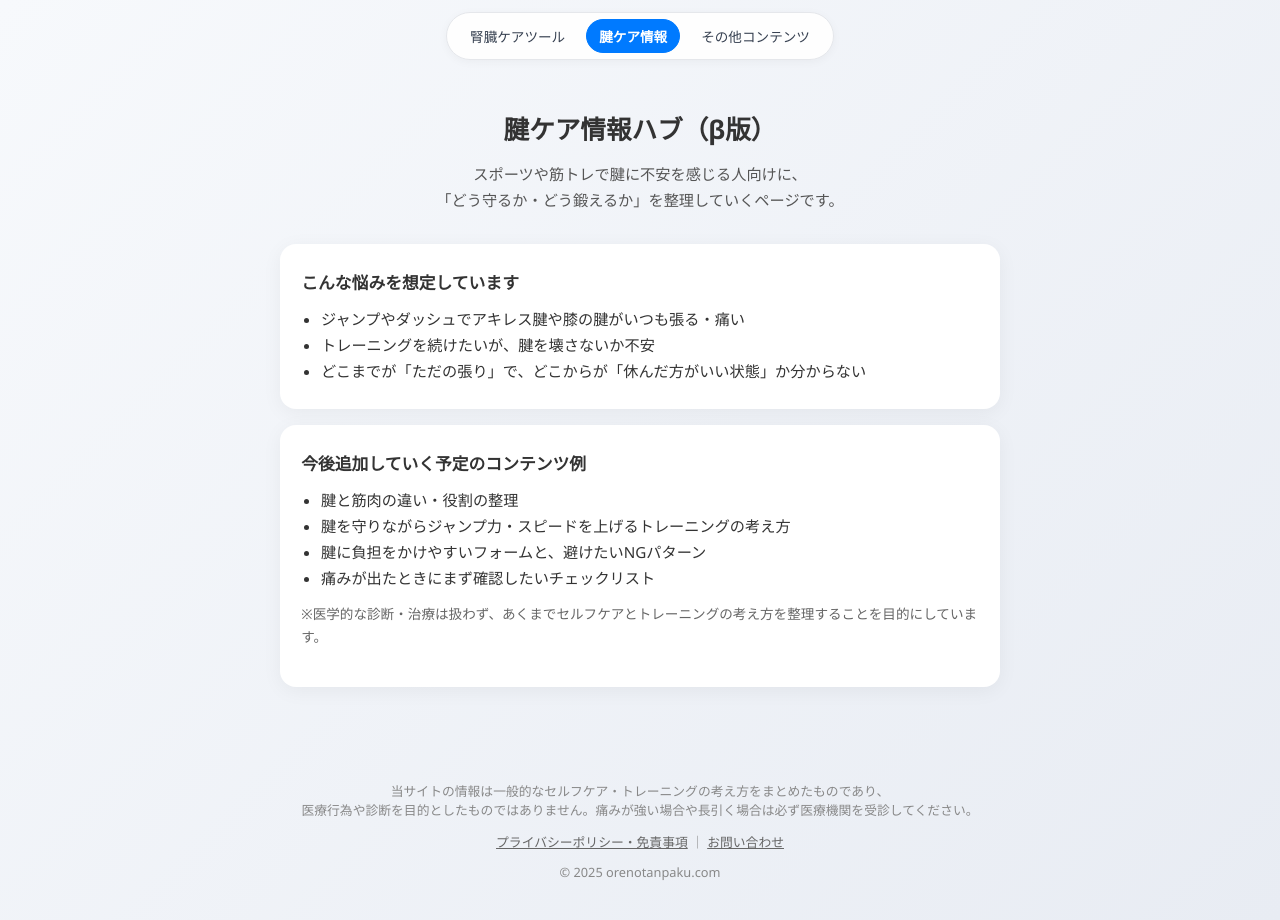
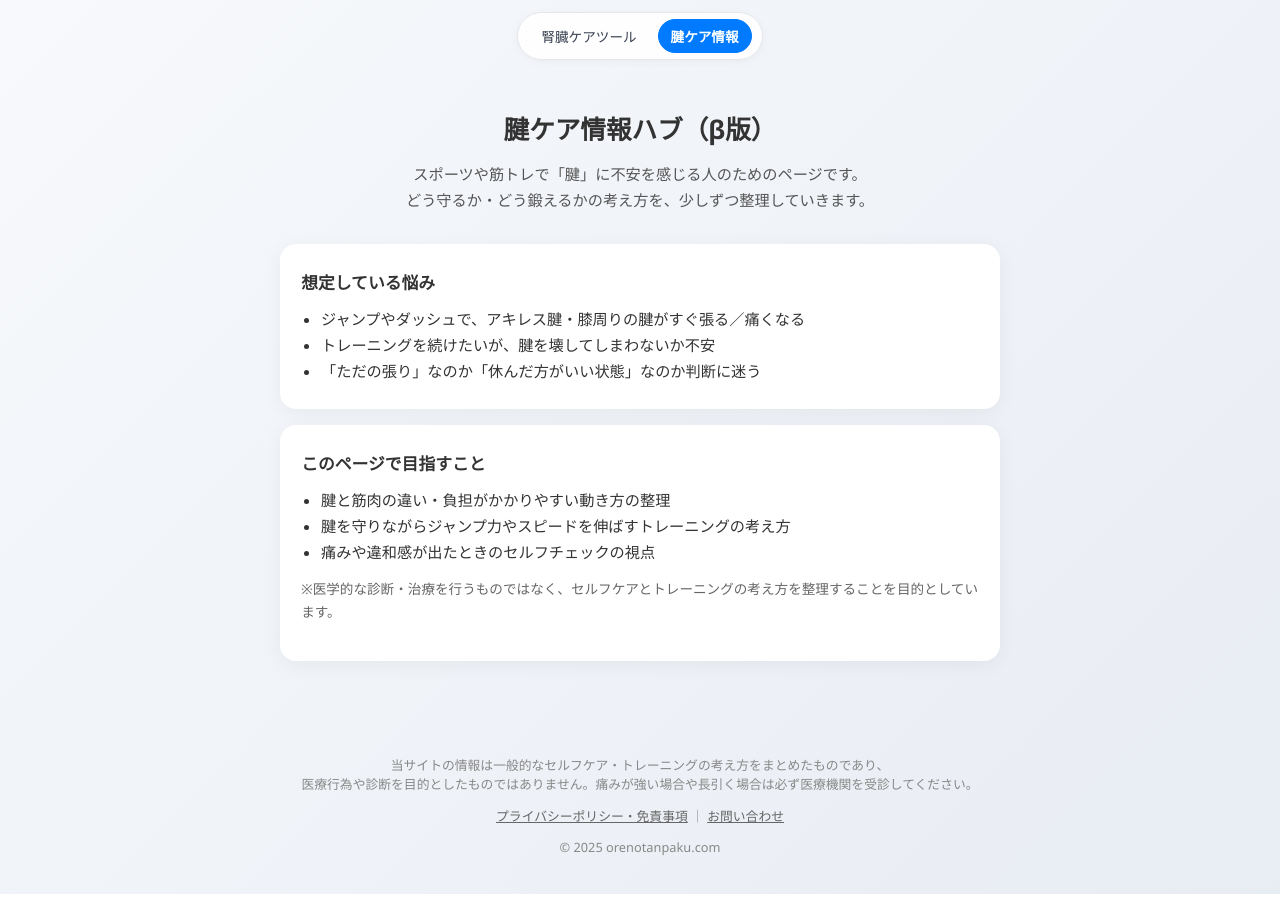
Before and after one commit to sirokumayamikuma-coder/orenotanpaku, a plain HTML site: page tendon-care.html in a window 1280 px wide. After the commit the page ends 894 px from the top, so only its background shows below. Drawn offline with Linux system fonts and the light colour scheme.

Commit message:
Update tendon-care.html

```diff
--- a/tendon-care.html
+++ b/tendon-care.html
@@ -4,8 +4,8 @@
   <meta charset="UTF-8" />
   <meta name="viewport" content="width=device-width, initial-scale=1.0" />
 
-  <title>腱ケア情報ハブ｜俺のタンパク</title>
-  <meta name="description" content="スポーツや筋トレで腱に不安を感じる人のための情報ハブ。腱のケア・負担を減らす考え方をわかりやすくまとめています。">
+  <title>腱ケア情報ハブ（β版）｜俺のタンパク</title>
+  <meta name="description" content="スポーツや筋トレで腱に不安を感じる人のための情報ハブ。腱のケアや負担を減らす考え方をわかりやすくまとめていくページです。">
 
   <link rel="icon" href="/favicon.ico" type="image/x-icon">
 
@@ -21,7 +21,7 @@
       min-height: 100vh;
     }
 
-    /* 上部タブ（index.htmlと同じ） */
+    /* 上部タブ（index.htmlと揃える） */
     .top-tabs-wrapper {
       width: 100%;
       display: flex;
@@ -105,9 +105,21 @@
       font-size: 0.8rem;
       color: #888;
       text-align: center;
+      width: 100%;
+      max-width: 800px;
     }
     footer a {
       color: #666;
+    }
+
+    @media (max-width: 640px) {
+      .top-tabs {
+        font-size: 0.8rem;
+        padding: 4px 8px;
+      }
+      .top-tabs a {
+        padding: 4px 8px;
+      }
     }
   </style>
 </head>
@@ -117,36 +129,34 @@
     <nav class="top-tabs">
       <a href="/index.html">腎臓ケアツール</a>
       <a href="/tendon-care.html" class="active">腱ケア情報</a>
-      <a href="/coming-soon.html">その他コンテンツ</a>
     </nav>
   </div>
 
   <main>
     <h1>腱ケア情報ハブ（β版）</h1>
     <p class="lead">
-      スポーツや筋トレで腱に不安を感じる人向けに、<br>
-      「どう守るか・どう鍛えるか」を整理していくページです。
+      スポーツや筋トレで「腱」に不安を感じる人のためのページです。<br>
+      どう守るか・どう鍛えるかの考え方を、少しずつ整理していきます。
     </p>
 
     <section>
-      <h2>こんな悩みを想定しています</h2>
+      <h2>想定している悩み</h2>
       <ul>
-        <li>ジャンプやダッシュでアキレス腱や膝の腱がいつも張る・痛い</li>
-        <li>トレーニングを続けたいが、腱を壊さないか不安</li>
-        <li>どこまでが「ただの張り」で、どこからが「休んだ方がいい状態」か分からない</li>
+        <li>ジャンプやダッシュで、アキレス腱・膝周りの腱がすぐ張る／痛くなる</li>
+        <li>トレーニングを続けたいが、腱を壊してしまわないか不安</li>
+        <li>「ただの張り」なのか「休んだ方がいい状態」なのか判断に迷う</li>
       </ul>
     </section>
 
     <section>
-      <h2>今後追加していく予定のコンテンツ例</h2>
+      <h2>このページで目指すこと</h2>
       <ul>
-        <li>腱と筋肉の違い・役割の整理</li>
-        <li>腱を守りながらジャンプ力・スピードを上げるトレーニングの考え方</li>
-        <li>腱に負担をかけやすいフォームと、避けたいNGパターン</li>
-        <li>痛みが出たときにまず確認したいチェックリスト</li>
+        <li>腱と筋肉の違い・負担がかかりやすい動き方の整理</li>
+        <li>腱を守りながらジャンプ力やスピードを伸ばすトレーニングの考え方</li>
+        <li>痛みや違和感が出たときのセルフチェックの視点</li>
       </ul>
       <p style="margin-top:0.8em; font-size:0.85rem; color:#666;">
-        ※医学的な診断・治療は扱わず、あくまでセルフケアとトレーニングの考え方を整理することを目的にしています。
+        ※医学的な診断・治療を行うものではなく、セルフケアとトレーニングの考え方を整理することを目的としています。
       </p>
     </section>
   </main>
```
